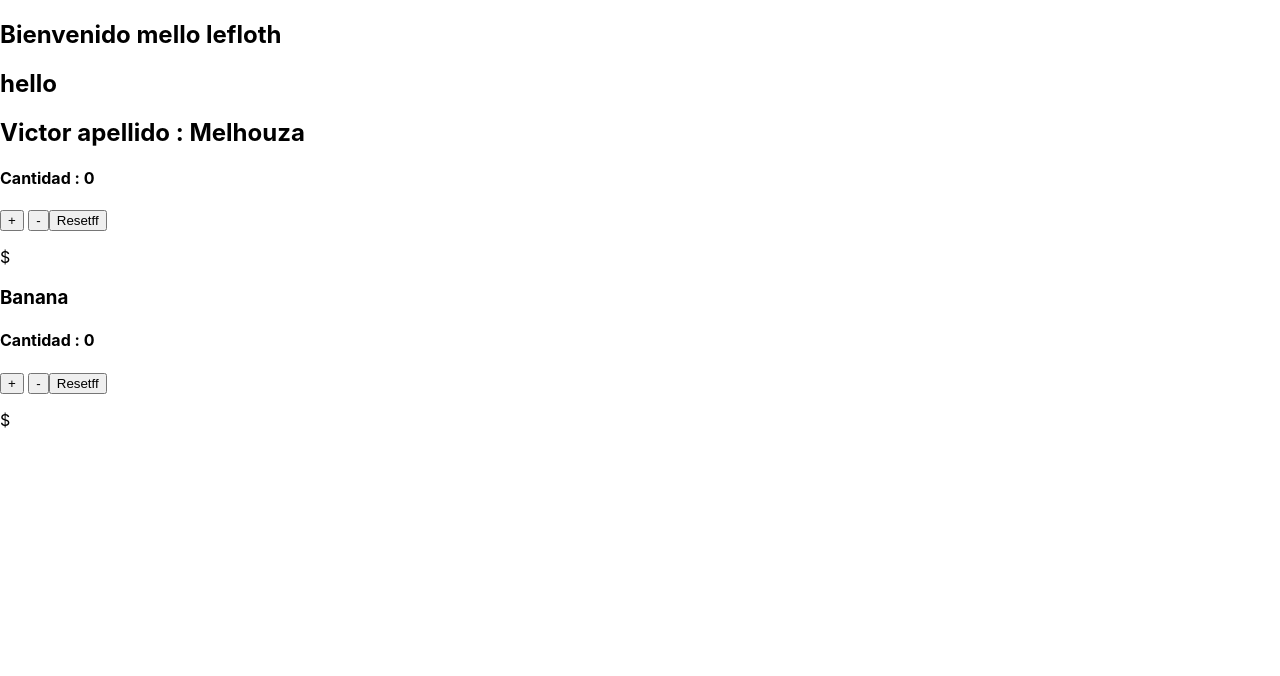
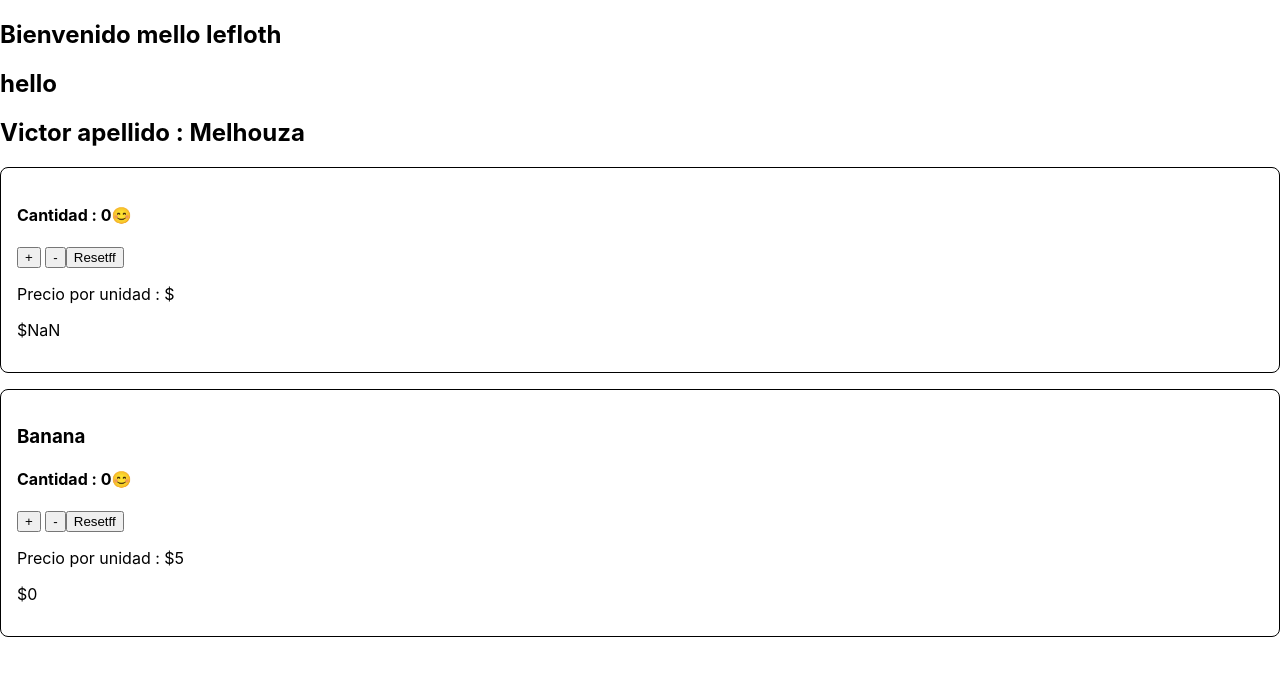
Before and after one commit to ferlefloth/proyecto01, a React (Create React App) app: page / in a window 1280 px wide. Shown: the top 676 px of the page. Built offline with nearby package versions, Linux system fonts and the light colour scheme.

Commit message:
Se habló de modularizacíón y de la aplicación de los estilos en React

```diff
--- a/src/App.js
+++ b/src/App.js
@@ -1,7 +1,7 @@
 import logo from './logo.svg';
 import './App.css';
 import { Component } from 'react';
-import Fruta from './components/frutas'
+import Fruta from './components/Frutas'
 
 
 
@@ -34,7 +34,7 @@ class App extends Component {
           <Saludos name="Victor" apellido="Melhouza"/>{/*Tambien se pueden hacer con PROPS*/}
 
           <Fruta />
-          <Fruta name = "Banana"/>
+          <Fruta name = "Banana" price='5'/>
 
 
         </div>
--- a/src/components/frutas.js
+++ b/src/components/Frutas/Frutas.js
@@ -1,5 +1,5 @@
 import React, {Component} from 'react';
-
+//Estilos dinámicos
 
 /*los ESTADOS: Es un objeto que representa el estado actual de un componente */
 class Fruta extends Component {
@@ -18,21 +18,31 @@ class Fruta extends Component {
 
 
     render(){
-    return(
+      const styles ={ // Se hace una constante que tiene todos las configs de estilo. #DATAZO: Se puede hacer : Tecla Windos + . y podemos poner emojis :D
+        border: '1px solid black',
+        marginBottom: '1em',
+        borderRadius: '0.5em',
+        padding: '1em',
+        background : this.state.cantidad >0 ? 'green' : 'white',
+        transition: 'all 400ms east-out'
 
-        <div>
+      }
+
+      return(
+
+        <div style = {styles} >
 
 
           <h3>{this.props.name}</h3>
-          <h4>Cantidad : {this.state.cantidad}</h4>     {/*//No es buena práctica tener eventos con flechas. el setState vuelve a renderizar SOLO lo que se modificó en el elemento dentro del DOM */}
+          <h4>Cantidad : {this.state.cantidad}😊</h4>     {/*//No es buena práctica tener eventos con flechas. el setState vuelve a renderizar SOLO lo que se modificó en el elemento dentro del DOM */}
             <button onClick={this.sumar}>  + </button>   {/*El this.agregar no podría referirse al botón , hay que ponerle el  .bind para que el this.agregar funcione. se fuerza a que el this. agregar lo busque dentro de la clase y no dentro de el método agregar()*/}
             <button onClick={this.restar}>  -  </button>
 
 
             <button onClick={this.reset.bind(this)}>  Resetff  </button> {/*"""""""FORMA 1 DE LOS BINDS""""""": De esta forma es un poco mas Sucio , pero está bien. Lo ideal es hacerlo dentro del constructor como se muestra en los de arriba*/ }
 
-
-          <p>${this.props.price}</p>
+          <p>Precio por unidad : ${this.props.price}</p>
+          <p>${this.props.price * this.state.cantidad}</p>
         </div>
     );
     }
--- /dev/null
+++ b/src/components/Frutas/index.js
@@ -0,0 +1,7 @@
+export {default} from './Frutas';
+/*Esto es lo que se llema modularización: Se aislan los archivos para ser más escalable la aplicación
+
+Si no se especifica nada en la carpeta FRUTAS dentro del index.js , toma por default este index.js. Por esta razón lo que se hace es exportar Frutas
+Sirve para poder trabajar los estilos de lso modulos
+
+*/
```
